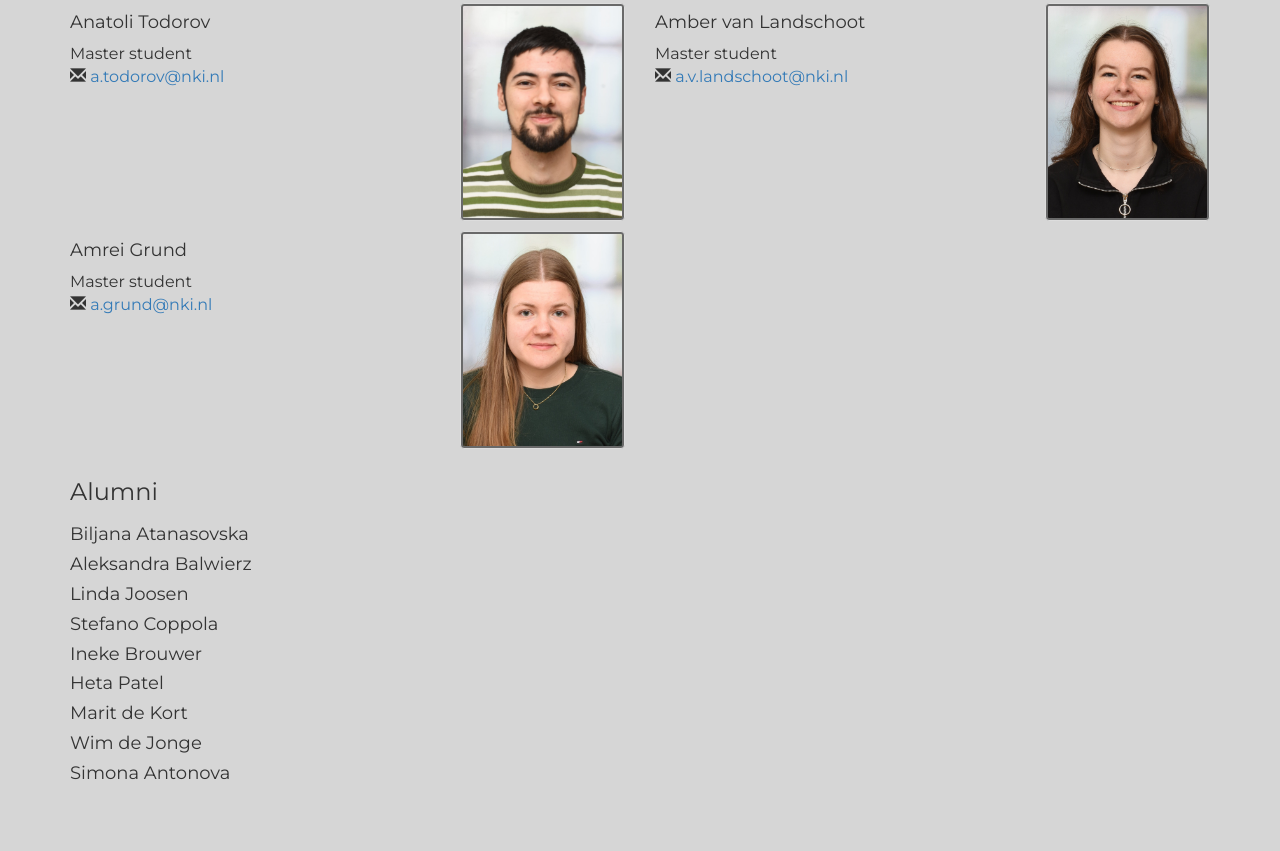
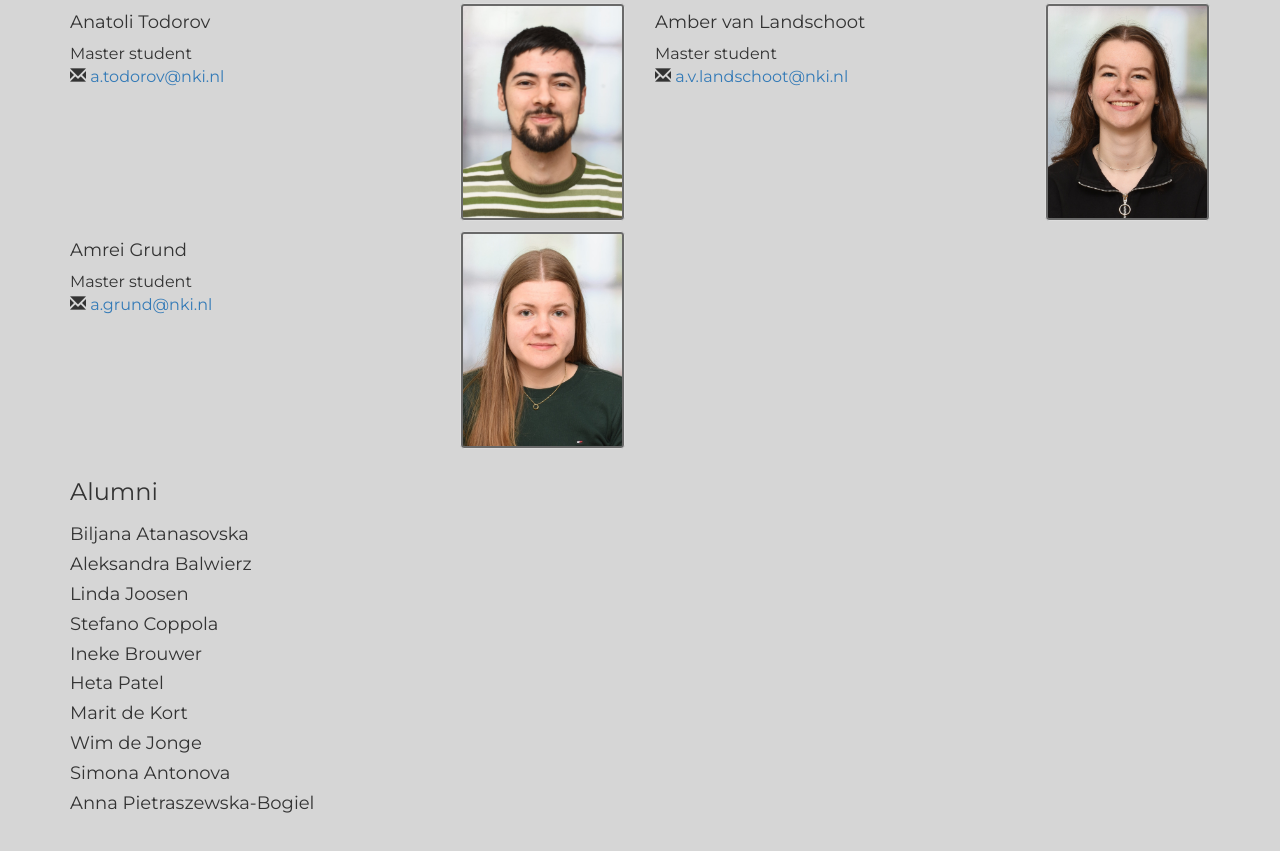
Before and after one commit to tinekelenstra/tinekelenstra.github.io, a plain HTML site: page labmembers.html in a window 1280 px wide. Shown: the part 1502-2353 px from the top of the page. Before the commit the page ends 2326 px from the top, so only its background shows below. Drawn offline with nearby package versions, Linux system fonts and the light colour scheme.

Commit message:
add Anna to alumni

```diff
--- a/labmembers.html
+++ b/labmembers.html
@@ -456,6 +456,7 @@
                     <h4>Marit de Kort</h4>
                     <h4>Wim de Jonge</h4>
                     <h4>Simona Antonova</h4>
+                    <h4>Anna Pietraszewska-Bogiel</h4>
 
                 </div>
             </div>
```
